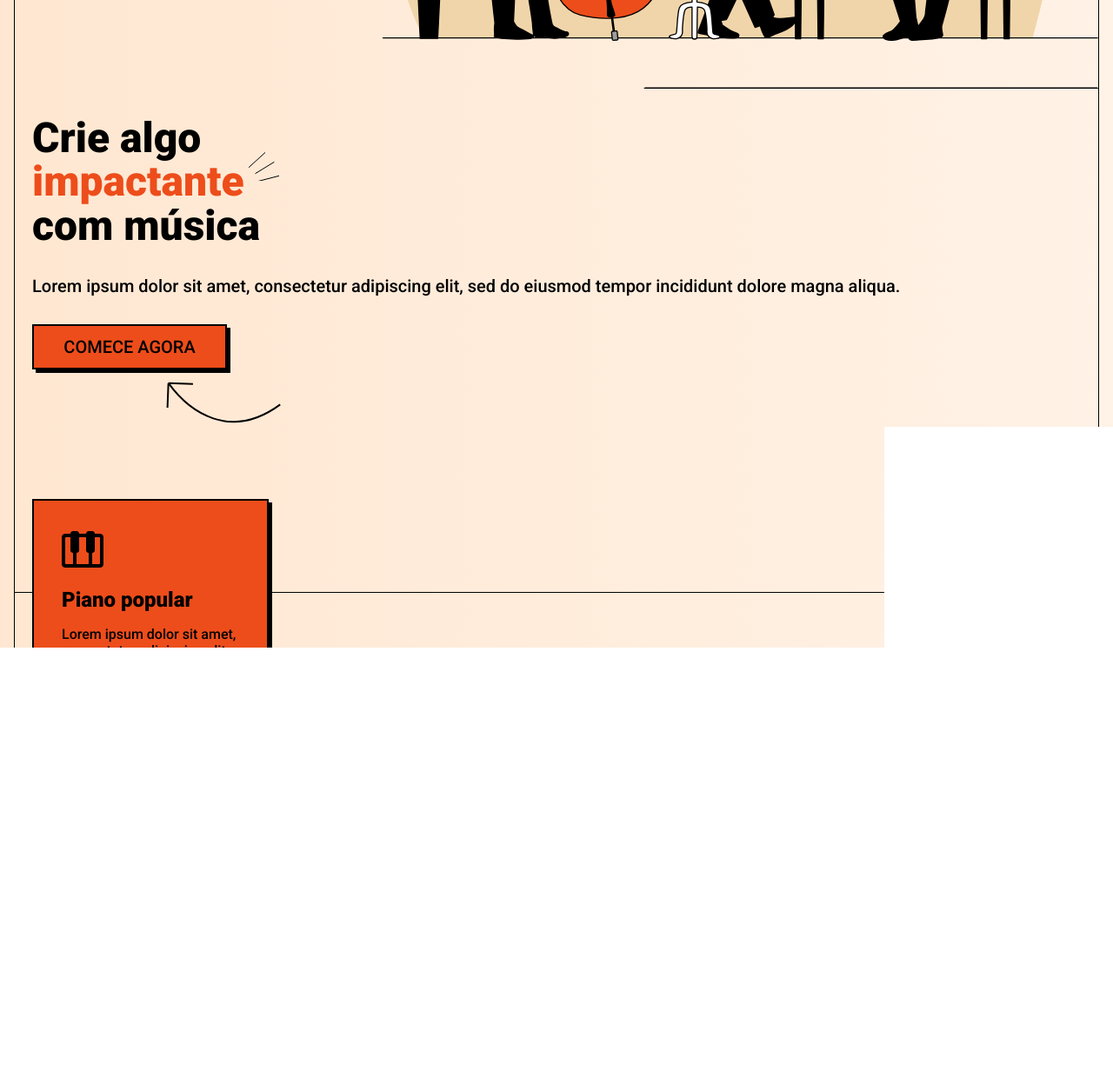
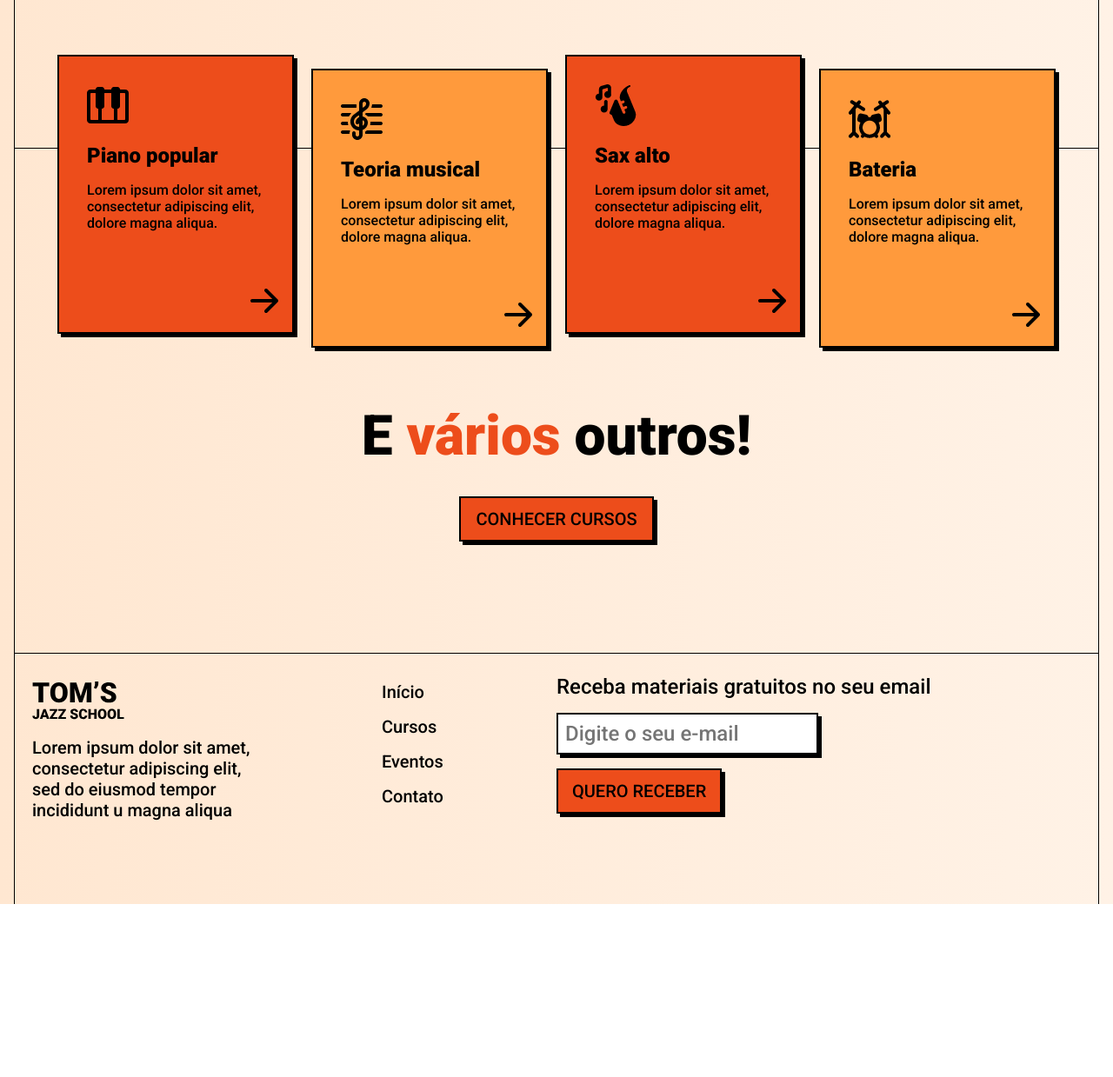
Before and after one commit to geovanaborba/Curso_OneBitCode, a plain HTML site: page Landing Page com HTML e CSS/index.html in a window 1280 px wide. Shown: the part 780-2019 px from the top of the page at 87% size. After the commit the page ends 1820 px from the top, so only its background shows below. Drawn offline with Linux system fonts and the light colour scheme.

Commit message:
adicionado responsividade para desktop

```diff
--- a/Landing Page com HTML e CSS/index.html
+++ b/Landing Page com HTML e CSS/index.html
@@ -7,6 +7,7 @@
 
     <link rel="stylesheet" href="./src/assets/css/style.css">
     <link rel="stylesheet" href="./src/assets/css/reset.css">
+    <link rel="stylesheet" href="./src/assets/css/responsividade.css">
 
     <link rel="preconnect" href="https://fonts.googleapis.com">
     <link rel="preconnect" href="https://fonts.gstatic.com" crossorigin>
@@ -17,24 +18,29 @@
 
 <body>
     <header>
+        <div class="container">
             <img src="./src/assets/img/logo.svg" alt="Tom's logo">
-        <nav class="mt-1 mx-auto">
+            <nav>
                 <a href="#">Início</a>
                 <a href="#">Cursos</a>
                 <a href="#">Eventos</a>
                 <a href="#">Contato</a>
             </nav>
             <a href="#" class="button mt-1 mb-1 mx-auto">Inscreva-se</a>
+        </div>
     </header>
 
     <main>
         <section class="hero-section">
+            <div class="container row-reverse">
                 <img src="./src/assets/img/hero-img.svg" alt="banda de jazz tocando">
                 <div>
                     <h1 class="mt-2">Crie algo <span class="text-primary decoration">impactante</span> com música</h1>
-                <p class="mt-2 mb-2">Lorem ipsum dolor sit amet, consectetur adipiscing elit, sed do eiusmod tempor incididunt dolore
+                    <p class="mt-2 mb-2">Lorem ipsum dolor sit amet, consectetur adipiscing elit, sed do eiusmod tempor
+                        incididunt dolore
                         magna aliqua.</p>
                     <a href="#" class="button mt-1">Comece agora</a>
+                </div>
             </div>
         </section>
 
@@ -82,9 +88,11 @@
     </main>
 
     <footer>
-        <div>
+        <div class="container">
+            <div class="about-column">
                 <img src="./src/assets/img/logo.svg" alt="logo da escola de música" class="mt-1 mb-1">
-            <p class="mb-2">Lorem ipsum dolor sit amet, consectetur adipiscing elit, sed do eiusmod tempor incididunt u
+                <p class="mb-2">Lorem ipsum dolor sit amet, consectetur adipiscing elit, sed do eiusmod tempor
+                    incididunt u
                     magna aliqua</p>
             </div>
 
@@ -94,11 +102,13 @@
                 <a href="#">Eventos</a>
                 <a href="#">Contato</a>
             </nav>
+
             <form class="newsletter-form">
                 <label for="email" class="mb-1">Receba materiais gratuitos no seu email</label>
                 <input type="text" name="email" id="email" class="mb-1" placeholder="Digite o seu e-mail">
                 <button class="button mb-2">Quero receber</button>
             </form>
+        </div>
     </footer>
 </body>
 
--- /dev/null
+++ b/Landing Page com HTML e CSS/src/assets/css/responsividade.css
@@ -0,0 +1,75 @@
+@media screen and (min-width: 40rem) {
+    header nav {
+        display: block;
+        text-align: center;
+    }
+
+    .cards {
+        flex-direction: row;
+        flex-wrap: wrap;
+        justify-content: center;
+    }
+
+    .card:nth-child(2n) {
+        margin-top: 1rem;
+    }
+}
+/* -------------------------------------------- */
+
+@media screen and (min-width: 48rem) {
+    header div {
+        display: flex;
+        align-items: center;
+        justify-content: space-between;
+    }
+
+    header img,
+    header nav,
+    header .button {
+        margin: 0;
+    }
+}
+
+/* -------------------------------------------- */
+
+@media screen and (min-width: 72rem) {
+    h1, h2 {
+        font-size: 4rem;
+    }
+
+    .container {
+        display: flex;
+        align-items: center;
+        margin: 0 auto;
+        max-width: 72rem;
+    }
+
+    .container .row-reverse {
+        flex-direction: row-reverse;
+    }
+
+    .about-column {
+        flex: 2;
+    }
+
+    .about-column p {
+        font-size: 1.25rem;
+        max-width: 16rem;
+    }
+
+    footer nav {
+        flex: 1;
+    }
+
+    .newsletter-form {
+        flex: 3;
+    }
+}
+
+/* -------------------------------------------- */
+
+@media screen and (min-width: 80rem) {
+    .container {
+        max-width: 80rem;
+    }
+}
--- a/Landing Page com HTML e CSS/src/assets/css/style.css
+++ b/Landing Page com HTML e CSS/src/assets/css/style.css
@@ -27,6 +27,7 @@ header img {
 header nav {
     display: grid;
     grid-template-columns: 1fr 1fr;
+    margin: 1rem auto 0;
 }
 
 nav a {
```
Lines whose indentation alone changed are shown as unchanged.
